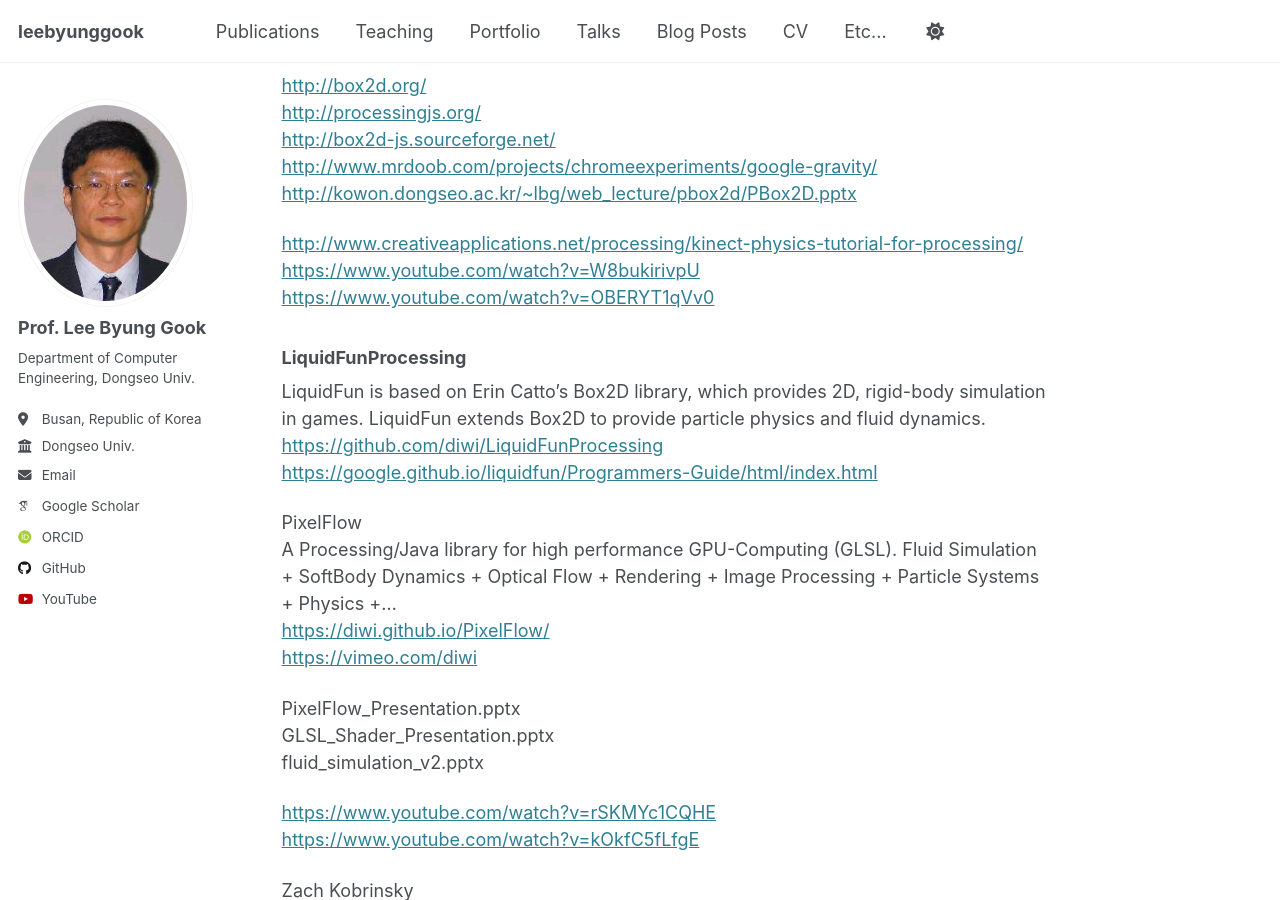
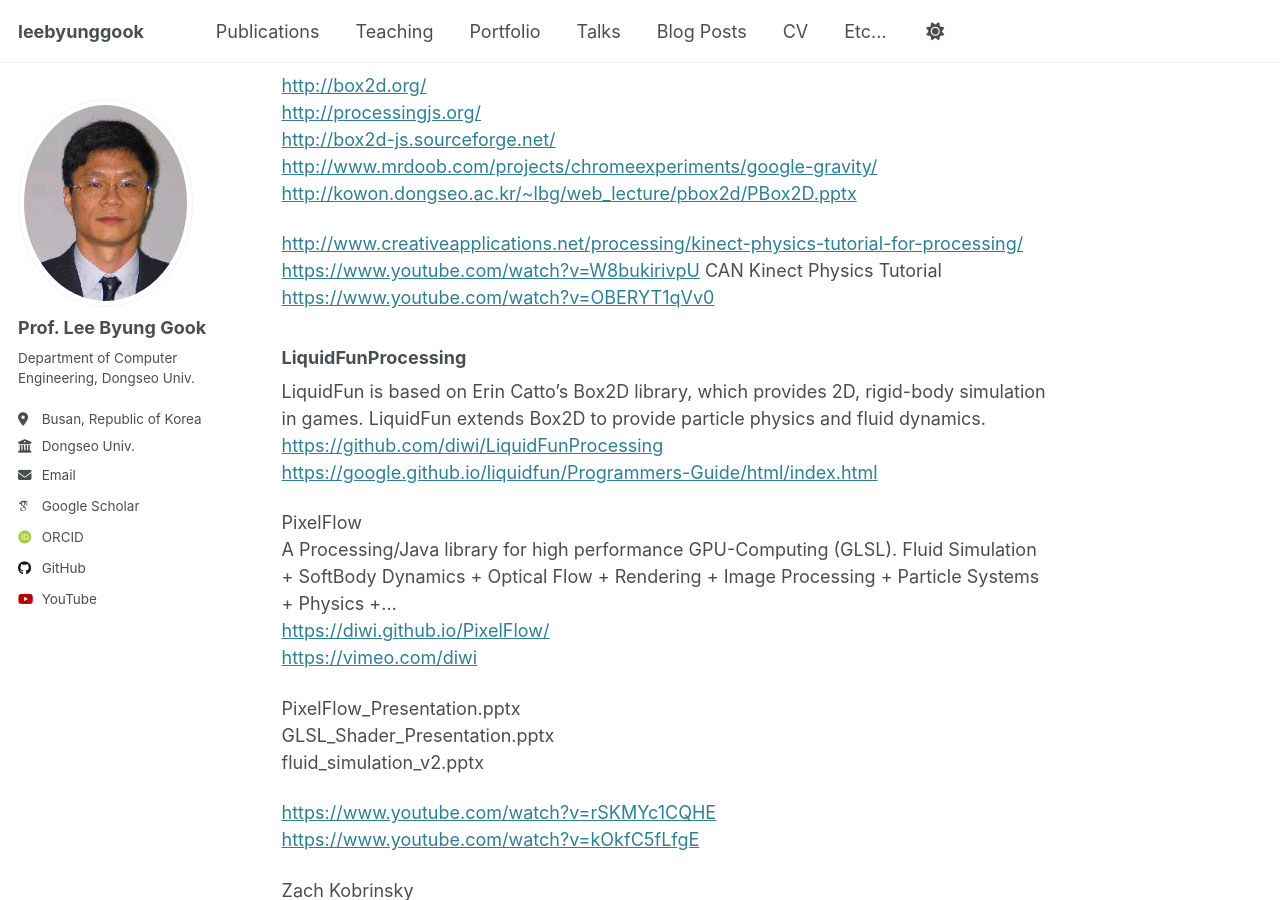
Before and after one commit to leebyunggook/leebyunggook.github.io, a Jekyll site: the page built from _pages/PhysicsProcessing.md, in a window 1280 px wide and 900 px high, scrolled down 4551 px. Built offline with Jekyll 4.4.1, drawn with Linux system fonts in a browser that asks for light colours; some web fonts are replaced; our own code applies the rules of GitHub Pages for plain Markdown files.

Commit message:
Update PhysicsProcessing.md

```diff
--- a/_pages/PhysicsProcessing.md
+++ b/_pages/PhysicsProcessing.md
@@ -147,7 +147,7 @@ The Nature of Code : Simulating Natural Systems with Processing(pdf) <br>
 [http://kowon.dongseo.ac.kr/~lbg/web_lecture/pbox2d/PBox2D.pptx](http://kowon.dongseo.ac.kr/~lbg/web_lecture/pbox2d/PBox2D.pptx) <br>
 
 [http://www.creativeapplications.net/processing/](http://www.creativeapplications.net/processing/)[kinect-physics-tutorial-for-processing/](kinect-physics-tutorial-for-processing/) <br>
-[https://www.youtube.com/watch?v=W8bukirivpU](https://www.youtube.com/watch?v=W8bukirivpU) <br>
+[https://www.youtube.com/watch?v=W8bukirivpU](https://www.youtube.com/watch?v=W8bukirivpU) CAN Kinect Physics Tutorial <br>
 [https://www.youtube.com/watch?v=OBERYT1qVv0](https://www.youtube.com/watch?v=OBERYT1qVv0) <br>
 
 ### LiquidFunProcessing
```
